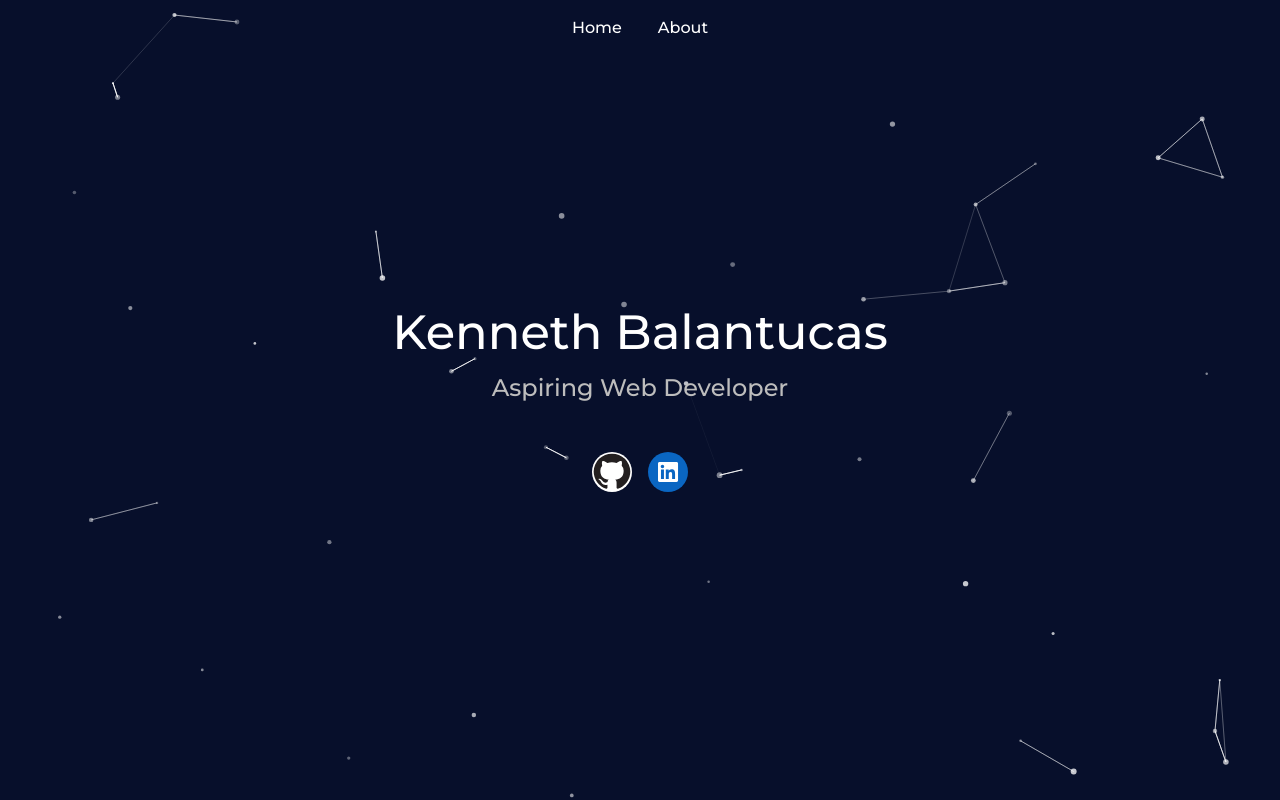
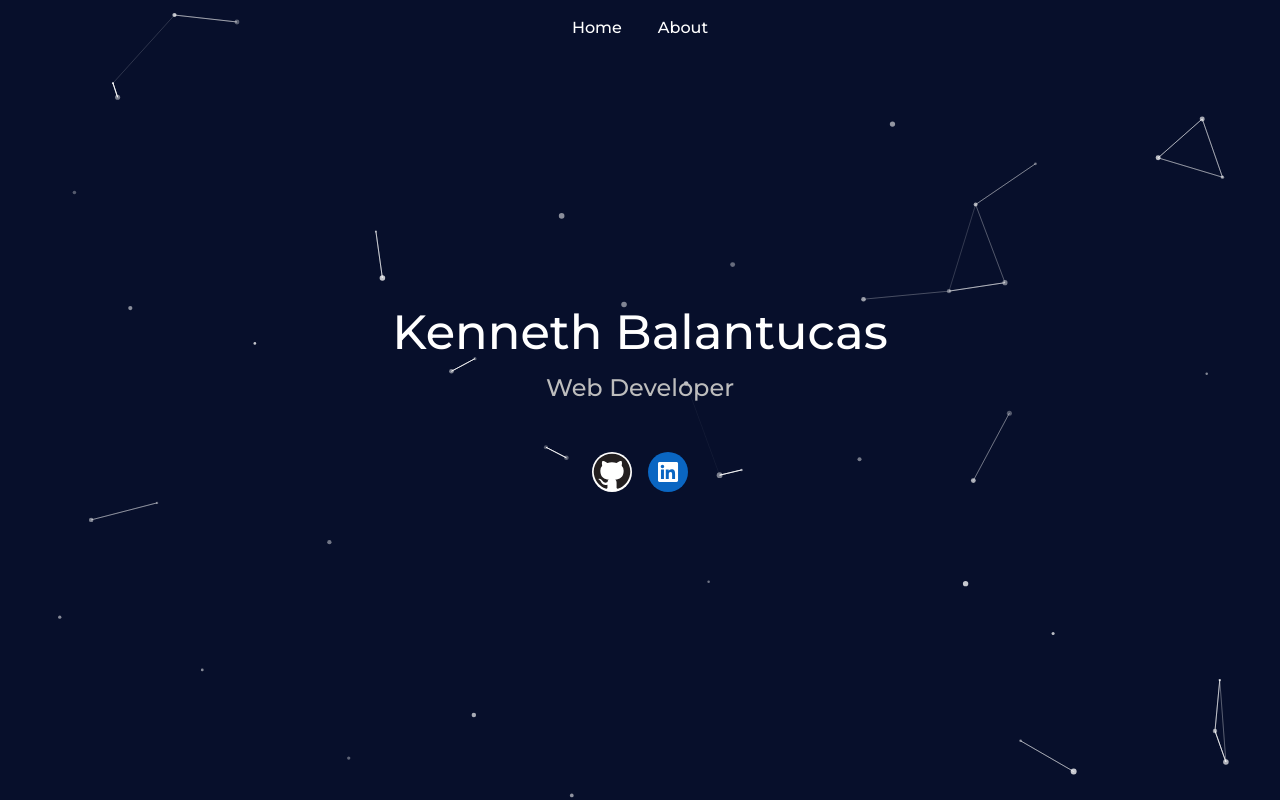
Before and after one commit to Ascendnt/my-portfolio, a Next.js app: page / in a window 1280 px wide. Built offline with nearby package versions, Linux system fonts and the light colour scheme.

Commit message:
change the title in name

```diff
--- a/src/app/home/page.tsx
+++ b/src/app/home/page.tsx
@@ -21,7 +21,7 @@ const HomePage = () => {
         <div>
           <h1 className="home-name">Kenneth Balantucas</h1>
         </div>
-        <div className="home-course">Aspiring Web Developer</div>
+        <div className="home-course">Web Developer</div>
         <div className="logo-images">
           <div className="bg-white rounded-full">
             <Link href="https://github.com/kennethBalantucas" target="_blank">
```
